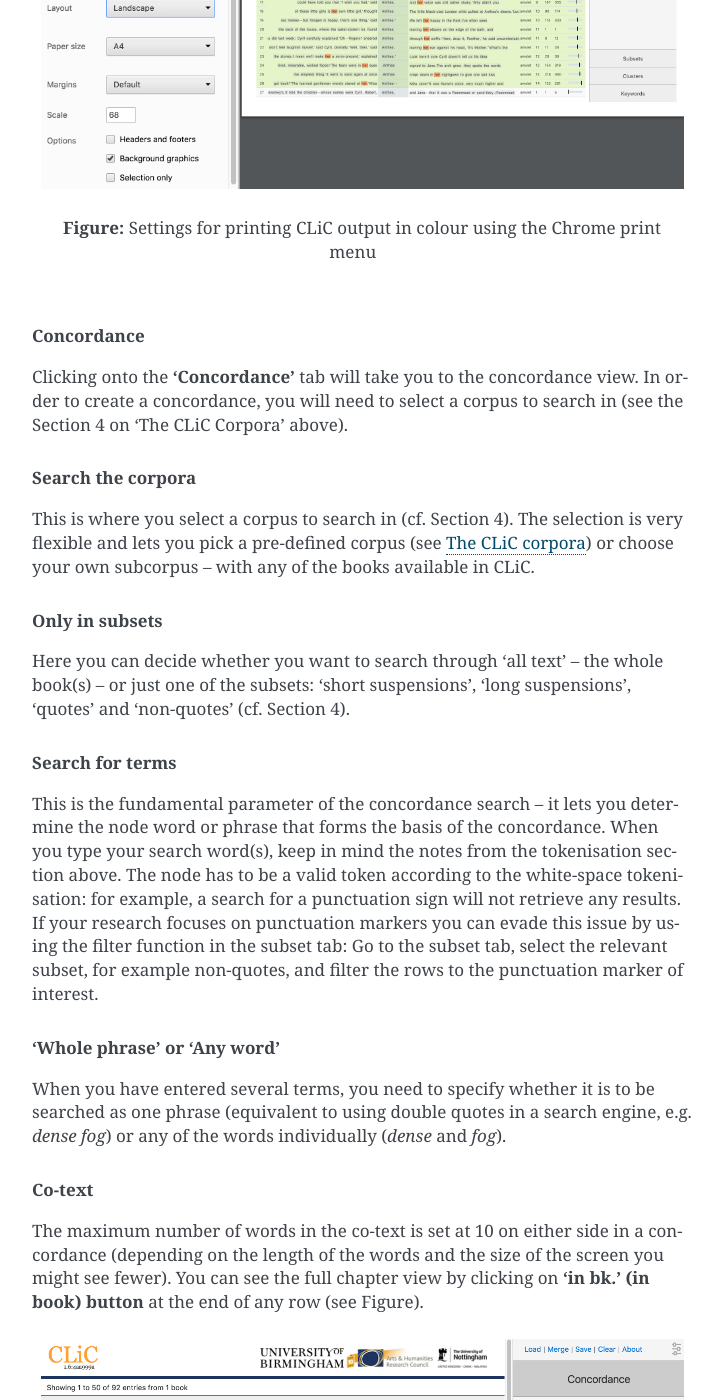
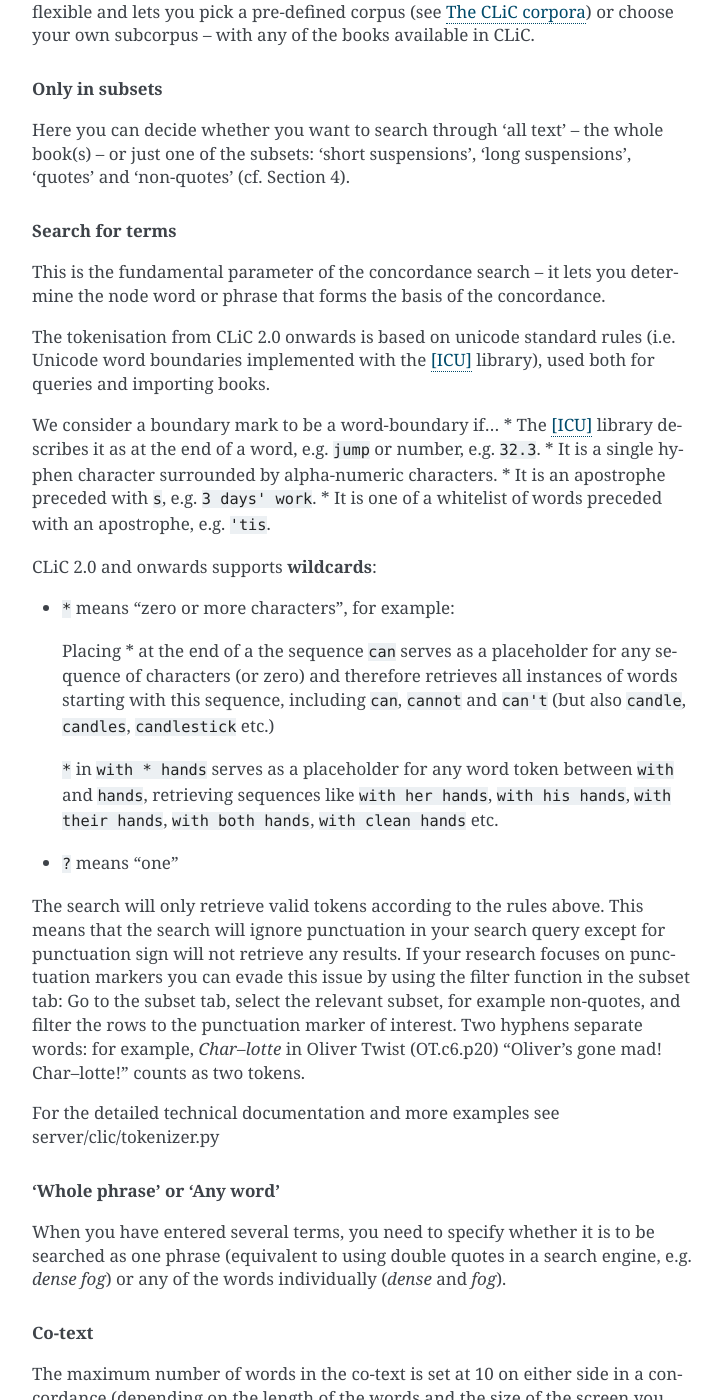
Before and after one commit to mahlberg-lab/clic, a Sphinx documentation site: the page built from docs/clicanalysis.rst, in a window 1280 px wide and 1400 px high, scrolled down 2516 px. Shown: the whole window, without its empty margins (388-1110 px from the left). Built offline with Sphinx 7.4.7, drawn with Linux system fonts in a browser that asks for light colours; pages that are not in the unit, such as notebooks, are missing from menus; the version number could not be read and is left out; some of the changed text lies outside the part shown.

Commit message:
docs: add examples for * wildcard

```diff
--- a/docs/clicanalysis.rst
+++ b/docs/clicanalysis.rst
@@ -18,28 +18,6 @@
 Keywords tab, you can compare the frequency of words and clusters in one corpus with
 another; CLiC will provide a list of those items that are significantly "overused"
 in the first corpus (for more information, see Section 5.5 on keywords).
-
-The tokenisation from CLiC 2.0 onwards is based on unicode standard rules
-(i.e. Unicode word boundaries implemented with the [ICU]_ library), used
-both for queries and importing books.
-
-We consider a boundary mark to be a word-boundary if...
-* The [ICU]_ library describes it as at the end of a word, e.g. ``jump`` or number, e.g.
-  ``32.3``.
-* It is a single hyphen character surrounded by alpha-numeric characters.
-* It is an apostrophe preceded with ``s``, e.g. ``3 days' work``.
-* It is one of a whitelist of words preceded with an apostrophe, e.g. ``'tis``.
-
-Two hyphens separate words: for example, *Char--lotte* in Oliver
-Twist (OT.c6.p20) “Oliver's gone mad! Char--lotte!” counts as two
-tokens.
-
-The **'filter'** function in the concordance and subset tabs works differently from
-the other search functions. The filter does not follow the tokenisation procedure
-but simply filters for character sequences, i.e. also punctuation. This means that
-you can filter for round brackets, colons etc. if this is useful for your research.
-
-For the detailed technical documentation and more examples see server/clic/tokenizer.py
 
 .. rubric:: Functions common to all tabs
    :name: functions-common-to-all-tabs
@@ -130,14 +108,49 @@
 
 This is the fundamental parameter of the concordance search – it lets
 you determine the node word or phrase that forms the basis of the
-concordance. When you type your search word(s), keep in mind the notes
-from the tokenisation section above. The node has to be a valid token
-according to the white-space tokenisation: for example, a search for a
+concordance.
+
+
+The tokenisation from CLiC 2.0 onwards is based on unicode standard rules
+(i.e. Unicode word boundaries implemented with the [ICU]_ library), used
+both for queries and importing books.
+
+We consider a boundary mark to be a word-boundary if...
+* The [ICU]_ library describes it as at the end of a word, e.g. ``jump`` or number, e.g. ``32.3``.
+* It is a single hyphen character surrounded by alpha-numeric characters.
+* It is an apostrophe preceded with ``s``, e.g. ``3 days' work``.
+* It is one of a whitelist of words preceded with an apostrophe, e.g. ``'tis``.
+
+CLiC 2.0 and onwards supports **wildcards**:
+
+* ``*`` means "zero or more characters", for example:
+
+  Placing * at the end of a the sequence ``can`` serves as a placeholder for
+  any sequence of characters (or zero) and therefore retrieves all instances of
+  words starting with this sequence, including ``can``, ``cannot`` and ``can't``
+  (but also ``candle``, ``candles``, ``candlestick`` etc.)
+
+  ``*`` in ``with * hands`` serves as a placeholder for any word token
+  between ``with`` and ``hands``, retrieving sequences like ``with her hands``,
+  ``with his hands``, ``with their hands``, ``with both hands``,
+  ``with clean hands`` etc.
+
+* ``?`` means "one"
+
+The search will only retrieve valid tokens according to the rules above.
+This means that the search will ignore punctuation in your search query except for
 punctuation sign will not retrieve any results. If your research focuses
 on punctuation markers you can evade this issue by using the filter
 function in the subset tab: Go to the subset tab, select the relevant
 subset, for example non-quotes, and filter the rows to the punctuation
 marker of interest.
+Two hyphens separate words: for example, *Char--lotte* in Oliver
+Twist (OT.c6.p20) “Oliver's gone mad! Char--lotte!” counts as two
+tokens.
+
+For the detailed technical documentation and more examples see server/clic/tokenizer.py
+
+
 
 .. rubric:: 'Whole phrase' or 'Any word'
    :name: whole-phrase-or-any-word
@@ -200,7 +213,7 @@
 occurrences of the verb ``eat``, and the instance ``threatened``, which
 contains the same sequence of letters (see Figure).
 
-Thefilter function is cruder than the KWICGrouper; it can be usefully
+The filter function is cruder than the KWICGrouper; it can be usefully
 applied to filter down a large set of results before you do a more
 fine-grained categorisation. You might want to filter down the results
 to rows containing similar word forms. For example, filtering for ``girl``
```
